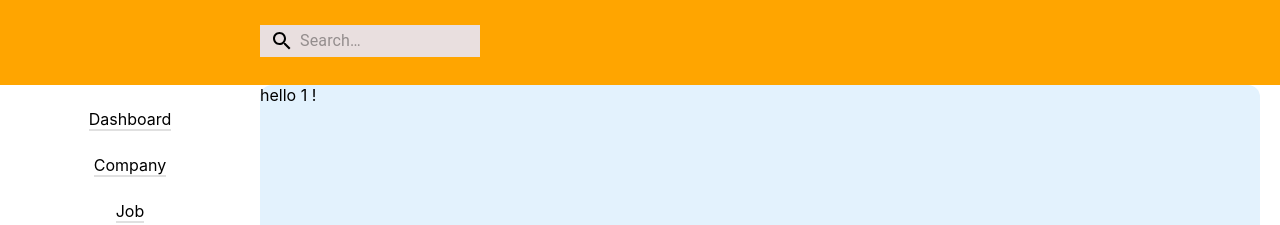
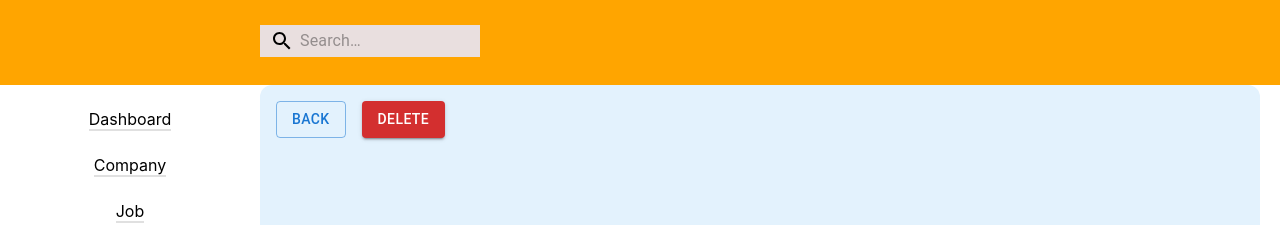
Before and after one commit to Kay-Yuan/help-me-apply-client, a React (Vite) app: page /company/1 in a window 1280 px wide. Shown: the top 225 px of the page. Built offline with nearby package versions, Linux system fonts and the light colour scheme; no server answers.

Commit message:
#6 feat: company detail page, delete company, some minor UI refactor

```diff
--- a/src/service/company/index.ts
+++ b/src/service/company/index.ts
@@ -1,6 +1,6 @@
 import axios from "axios";
 
-const baseUrl = "http://localhost:5001";
+const baseUrl = "http://localhost:5000";
 
 interface Company {
   id: string;
@@ -20,6 +20,12 @@ const companyService = {
     return data;
   },
 
+  getCompany: async (id: string) => {
+    const { data } = await axios.get(`${baseUrl}/company/${id}`);
+
+    return data;
+  },
+
   addCompany: async (newCompany: Omit<Company, "id">) => {
     console.log(newCompany);
 
@@ -27,6 +33,12 @@ const companyService = {
 
     return data;
   },
+
+  deleteCompany: async (id: string) => {
+    const { data } = await axios.delete(`${baseUrl}/company/${id}`);
+
+    return data;
+  },
 };
 
 export default companyService;
--- a/src/views/company/CompanyAddModal.tsx
+++ b/src/views/company/AddCompanyModal.tsx
@@ -36,7 +36,7 @@ interface Company {
 
 const style = {
   position: "absolute",
-  top: "30%",
+  top: "40%",
   left: "50%",
   transform: "translate(-50%, -50%)",
   width: 800,
@@ -109,22 +109,7 @@ export default function CompanyAddModal({ onClose, reload }: CompanyAddModalProp
   const [rate, setRate] = useState<number>(0);
 
   const [isLoading, setIsLoading] = useState<boolean>(false);
-  // const [newCompany, setNewCompany] = useState<Company>({});
 
-  // const handleAddNewCompany = () => {
-  //   setNewCompany({ ...getValues(), id: uuidv4(), rate });
-  //   console.log(newCompany);
-  //   (async () => {
-  //     const response = await companyService.addCompany(newCompany);
-
-  //     console.log(response);
-  //   })();
-  // };
-
-  // const handleInputChange = (e: any) => {
-  //   const { name, value } = e.target;
-  //   setNewCompany({ ...newCompany, [name]: value });
-  // };
   const handleCreate = async () => {
     setIsLoading(true);
 
--- a/src/views/company/CompanyContainer.tsx
+++ b/src/views/company/CompanyContainer.tsx
@@ -6,7 +6,7 @@ import Typography from "@mui/material/Typography";
 import Modal from "@mui/material/Modal";
 
 import CompanyList from "./CompnayList";
-import AddCompanyModal from "./CompanyAddModal";
+import AddCompanyModal from "./AddCompanyModal";
 import companyService from "@services/company";
 
 interface Company {
--- /dev/null
+++ b/src/views/company/CompanyDetail.tsx
@@ -0,0 +1,88 @@
+import { useEffect, useState } from "react";
+import { Button, Box } from "@mui/material";
+import { useParams, useNavigate } from "react-router-dom";
+import companyService from "@services/company";
+import { useSnackbar } from "notistack";
+
+interface Company {
+  id: string;
+  companyName: string;
+  companyURL?: string;
+  companyAddress?: string;
+  recruiterName?: string;
+  recruiterEmail?: string;
+  recruiterNumber?: string;
+  rate?: number;
+}
+
+export default function CompanyDetail() {
+  const [companyData, setCompanyData] = useState<Company>(null);
+  const { companyId } = useParams();
+  const navigate = useNavigate();
+  const { enqueueSnackbar } = useSnackbar();
+
+  useEffect(() => {
+    (async () => {
+      const _companyData = await companyService.getCompany(companyId);
+      setCompanyData(_companyData);
+    })();
+  }, []);
+
+  const handleGoBack = () => {
+    navigate(-1);
+  };
+
+  const handleDelete = () => {
+    (async () => {
+      await companyService.deleteCompany(companyId);
+      navigate(-1);
+
+      enqueueSnackbar("Company deleted successfully", { variant: "success" });
+    })();
+  };
+
+  //   return <div>hello </div>;
+  return (
+    <Box p={2}>
+      <Box component="span">
+        <Button onClick={handleGoBack} variant="outlined">
+          Back
+        </Button>
+      </Box>
+      <Box component="span" ml={2}>
+        <Button onClick={handleDelete} variant="contained" color="error">
+          Delete
+        </Button>
+      </Box>
+
+      <Box component="h1">{companyData?.companyName}</Box>
+      <Box component="div">
+        <Box component="a" href={companyData?.companyURL} target="_blank">
+          {companyData?.companyURL}
+        </Box>
+      </Box>
+      {companyData?.companyAddress && <Box component="h4">Company Address: {companyData?.companyAddress}</Box>}
+      {companyData?.recruiterName && (
+        <Box component="div" pt={1}>
+          Recruiter Name{companyData?.recruiterName}
+        </Box>
+      )}
+      {companyData?.recruiterEmail && (
+        <Box component="div" pt={1}>
+          Recruiter Email: {companyData?.recruiterEmail}
+        </Box>
+      )}
+      {companyData?.recruiterNumber && (
+        <Box component="div" pt={1}>
+          recruiterNumber: {companyData?.recruiterNumber}
+        </Box>
+      )}
+
+      {(companyData?.rate === 0 || companyData?.rate) && (
+        <Box component="div" pt={1}>
+          Rate: {companyData?.rate}
+        </Box>
+      )}
+    </Box>
+  );
+}
--- a/src/views/company/CompanyId.tsx
+++ /dev/null
@@ -1,8 +0,0 @@
-import { useParams } from "react-router-dom";
-
-export default function CompanyDetail() {
-  const { companyId } = useParams();
-
-  //   return <div>hello </div>;
-  return <div>hello {companyId} !</div>;
-}
--- a/src/views/company/CompnayList.tsx
+++ b/src/views/company/CompnayList.tsx
@@ -7,7 +7,17 @@ import TableContainer from "@mui/material/TableContainer";
 import TableHead from "@mui/material/TableHead";
 import TableRow from "@mui/material/TableRow";
 import Paper from "@mui/material/Paper";
+import { useNavigate } from "react-router-dom";
+
 import companyService from "@services/company";
+import styled from "styled-components";
+
+const StyledTableRow = styled(TableRow)`
+  &:hover {
+    cursor: pointer;
+    transition: all 0.3s ease;
+  }
+`;
 
 interface Company {
   id: string;
@@ -26,6 +36,7 @@ interface CompanyTableProps {
 
 function BasicTable(props: CompanyTableProps) {
   const { companyData } = props;
+  const navigate = useNavigate();
 
   return (
     <Paper sx={{ width: "100%" }}>
@@ -40,13 +51,18 @@ function BasicTable(props: CompanyTableProps) {
           </TableHead>
           <TableBody>
             {companyData.map((company) => (
-              <TableRow key={company.id} sx={{ "&:last-child td, &:last-child th": { border: 0 } }}>
+              <StyledTableRow
+                key={company.id}
+                sx={{ "&:last-child td, &:last-child th": { border: 0 } }}
+                hover
+                onClick={() => navigate(`/company/${company.id}`)}
+              >
                 <TableCell component="th" scope="row">
                   {company.companyName}
                 </TableCell>
                 <TableCell>{company.recruiterName}</TableCell>
                 <TableCell>{company.rate}</TableCell>
-              </TableRow>
+              </StyledTableRow>
             ))}
           </TableBody>
         </Table>
--- a/src/views/company/index.ts
+++ b/src/views/company/index.ts
@@ -1,4 +1,4 @@
 export { default as CompanyList } from "./CompnayList";
-export { default as CompanyAddModal } from "./CompanyAddModal";
+export { default as CompanyAddModal } from "./AddCompanyModal";
 export { default as CompanyContainer } from "./CompanyContainer";
-export { default as CompanyId } from "./CompanyId";
+export { default as CompanyId } from "./CompanyDetail";
```
